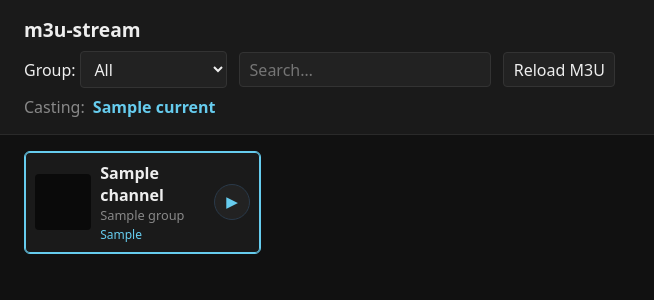
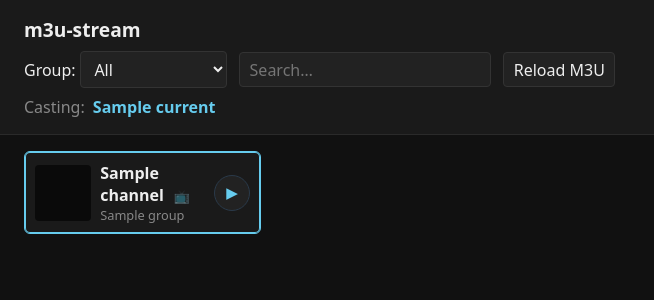
Before and after one commit to bdbogjoe/m3u-stream, a Flask app: template app/templates/index.html in a window 1280 px wide. Shown: the top 300 px of the page, without its empty margins (0-654 px from the left). Run offline with Flask 3, Linux system fonts and the light colour scheme; the template is opened without the code that fills it: most values are stand-ins (such as "Sample title", 1, 10 or a date in 2020); parts of the project's set-up code (start-up, migrations or seed data) failed here and were passed over.

Commit message:
Show EPG availability as an icon with hover tooltip
Replace the always-visible "Title · until HH:MM" line with a small
📺 badge next to the channel name. The full programme detail is
revealed via the browser's native title-attribute tooltip on hover,
which keeps the tile compact while still making the EPG data
discoverable.

Co-Authored-By: Claude Opus 4.7 <noreply@anthropic.com>

```diff
--- a/app/static/style.css
+++ b/app/static/style.css
@@ -89,4 +89,11 @@ main { padding: 1rem 1.5rem; }
 .tile .logo img { max-width: 100%; max-height: 100%; }
 .tile .name { font-weight: 600; }
 .tile .group { color: #888; font-size: 0.8rem; }
-.tile .programme { color: #6ce; font-size: 0.75rem; margin-top: 0.15rem; }
+.tile .programme-badge {
+  display: inline-block;
+  margin-left: 0.35rem;
+  font-size: 0.8rem;
+  cursor: help;
+  opacity: 0.7;
+}
+.tile .programme-badge:hover { opacity: 1; }
--- a/app/templates/index.html
+++ b/app/templates/index.html
@@ -62,9 +62,11 @@
                             onerror="this.style.display='none'">{% endif %}
       </div>
       <div class="meta">
-        <div class="name">{{ c.name }}</div>
+        <div class="name">
+          {{ c.name }}
+          {% if c.current_programme %}<span class="programme-badge" title="{{ c.current_programme }}">📺</span>{% endif %}
+        </div>
         <div class="group">{{ c.group }}</div>
-        {% if c.current_programme %}<div class="programme">{{ c.current_programme }}</div>{% endif %}
       </div>
       <button class="watch-btn" type="button" title="Watch in browser">▶</button>
     </div>
```
